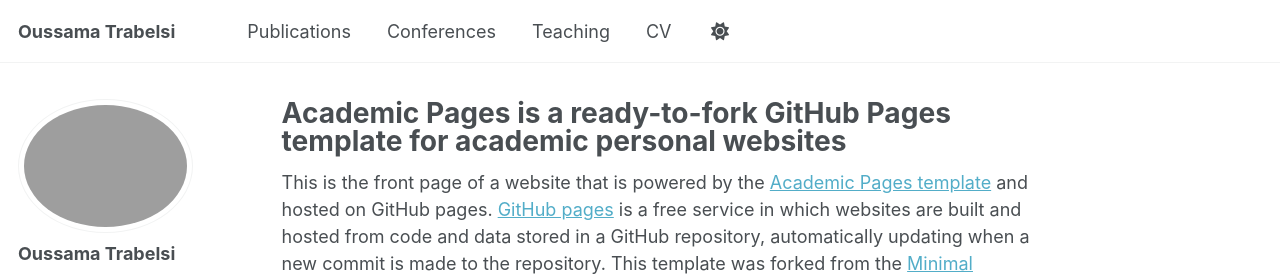
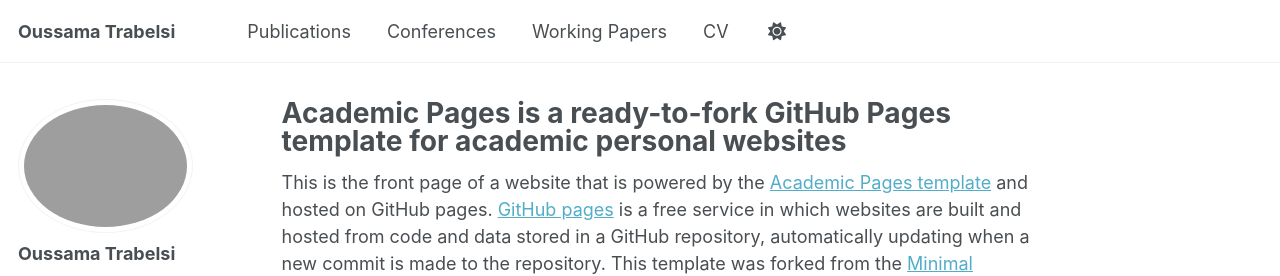
Before and after one commit to OussemaTrabelsi98/oussematrabelsi98.github.io, a Jekyll site: the page built from _pages/about.md, in a window 1280 px wide. Shown: the top 276 px of the page. Built offline with Jekyll 4.4.1, drawn with Linux system fonts in a browser that asks for light colours; some web fonts are replaced; a script bundle is joined from its source files by our own code; library files that are not in the unit come from our copies.

Commit message:
new page

```diff
--- a/_data/navigation.yml
+++ b/_data/navigation.yml
@@ -12,9 +12,9 @@ main:
     url: /publications/
 
   - title: "Conferences"
-    url: /talks/
+    url: /Conferences/
 
-  - title: "Teaching"
+  - title: "Working Papers"
     url: /teaching/
 
   - title: "CV"
```
